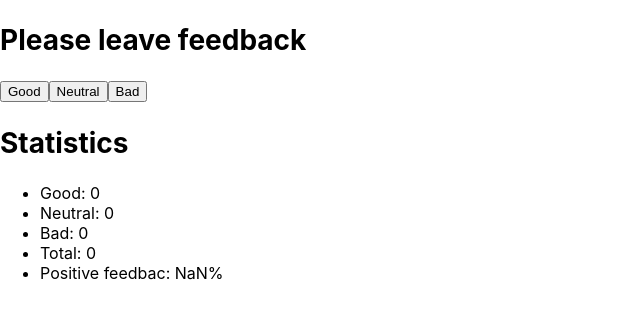
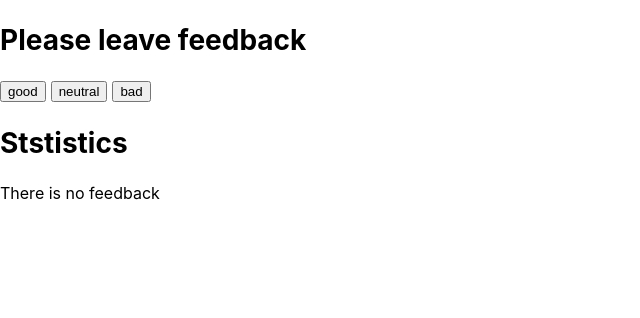
Before and after one commit to TechnicUnion/goit-react-hw-02-feedback, a React (Create React App) app: page / in a window 1280 px wide. Shown: the top 318 px of the page, without its empty margins (0-640 px from the left). Built offline with nearby package versions, Linux system fonts and the light colour scheme.

Commit message:
adds task4

```diff
--- a/src/components/Counter/Counter.js
+++ b/src/components/Counter/Counter.js
@@ -1,7 +1,8 @@
 import React from 'react';
-import css from './Counter.module.css';
 import Statistics from 'components/Statistics/Statistics';
 import FeedbackOptions from 'components/FeedbackOptions/FeedbackOptions';
+import Section from 'components/Section/Section';
+import Notification from 'components/Notification/Notification';
 
 class Counter extends React.Component {
   state = {
@@ -28,14 +29,15 @@ class Counter extends React.Component {
   render() {
     return (
       <div>
-        <h2 className={css.title}>Please leave feedback</h2>
+        <Section title={'Please leave feedback'}>
           <FeedbackOptions
-          options={['Good', 'Neutral', 'Bad']}
+            options={Object.keys(this.state)}
             onLeaveFeedback={this.onButtonClik}
           />
+        </Section>
 
-        <h2 className={css.title}>Statistics</h2>
-
+        <Section title={'Ststistics'}>
+          {this.countTotalFeedback() > 0 ? (
             <Statistics
               good={this.state.good}
               neutral={this.state.neutral}
@@ -43,6 +45,10 @@ class Counter extends React.Component {
               total={this.countTotalFeedback()}
               positivePercentage={this.countPositiveFeedbackPercentage()}
             />
+          ) : (
+            <Notification message="There is no feedback"></Notification>
+          )}
+        </Section>
       </div>
     );
   }
--- a/src/components/Counter/Counter.module.css
+++ b/src/components/Counter/Counter.module.css
@@ -1,13 +0,0 @@
-.title{
-    font-size: 28px;
-}
-
-.button{
-    margin-right: 5px;
-}
-
-.ststisticsList{
-    display: flex;
-    flex-direction: column;
-    list-style: none;
-}
--- a/src/components/FeedbackOptions/FeedbackOptions.module.css
+++ b/src/components/FeedbackOptions/FeedbackOptions.module.css
@@ -0,0 +1,3 @@
+.button {
+    margin-right: 5px;
+}
--- /dev/null
+++ b/src/components/Notification/Notification.js
@@ -0,0 +1,6 @@
+import React from 'react';
+import css from './Notification.module.css';
+
+export default function Notification({ message }) {
+  return <p className={css.message}>{message}</p>;
+}
--- a/src/components/Section/Section.js
+++ b/src/components/Section/Section.js
@@ -0,0 +1,11 @@
+import React from 'react';
+import css from './Section.module.css';
+
+export default function Section({ title, children }) {
+  return (
+    <section>
+      <h2 className={css.title}>{title}</h2>
+      {children}
+    </section>
+  );
+}
--- a/src/components/Section/Section.module.css
+++ b/src/components/Section/Section.module.css
@@ -0,0 +1,3 @@
+.title {
+    font-size: 28px;
+}
--- a/src/components/Statistics/Statistics.module.css
+++ b/src/components/Statistics/Statistics.module.css
@@ -0,0 +1,5 @@
+.ststisticsList {
+    display: flex;
+    flex-direction: column;
+    list-style: none;
+}
```
Also changed, not shown: src/components/Notification/Notification.module.css (added). Lines whose indentation alone changed are shown as unchanged.
